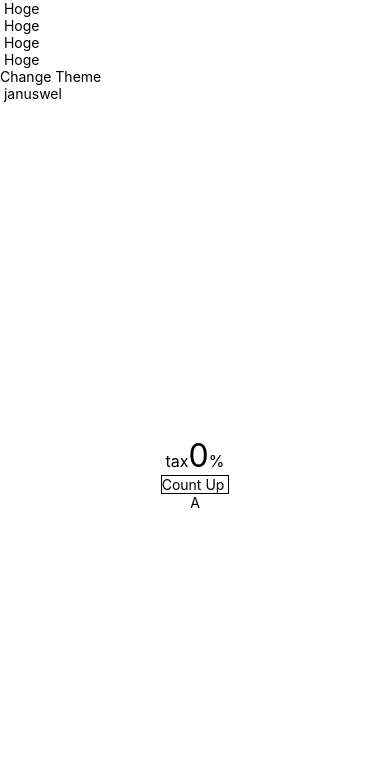
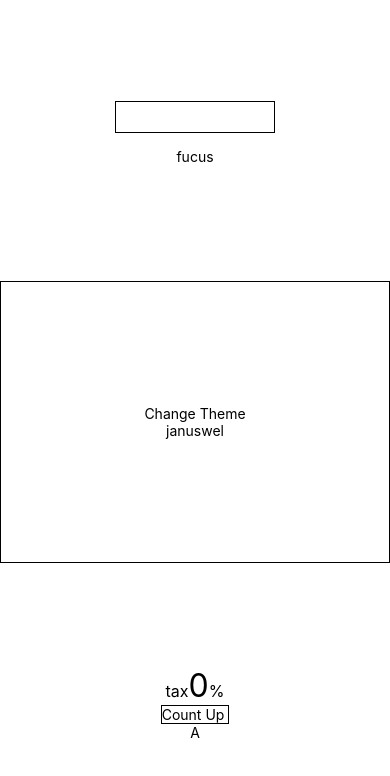
Before and after one commit to hirokoji/dojo, a React Native app in the folder ReactNative/book/MyApp/: screen / in a window 390 px wide. Shown: the top 776 px of the page. Built offline with nearby package versions, Linux system fonts and the light colour scheme.

Commit message:
Add Ref on ReactNative

```diff
--- a/ReactNative/book/MyApp/App.tsx
+++ b/ReactNative/book/MyApp/App.tsx
@@ -12,18 +12,28 @@ import React from 'react';
 import { StyleSheet, View, Text, Alert } from 'react-native';
 import { CountUp } from './samples/CoutUp';
 import { Profile } from './samples/Pofile';
+import { Ref} from "./samples/Ref";
 
 import { ThemeContext, lightTheme, darkTheme } from './samples/ThemeContext';
 
+
+
 const App = () => {
+
     const [theme, setTheme] = React.useState(lightTheme);
 
+    const ContextSample = () => {
+        const styles = StyleSheet.create({
+            box: {
+                flex: 1,
+                borderWidth: 1,
+                justifyContent: "center",
+                alignItems: "center",
+            },
+        });
+
         return (
-        <ThemeContext.Provider value={{ theme, setTheme }}>
-            <Text> Hoge </Text>
-            <Text> Hoge </Text>
-            <Text> Hoge </Text>
-            <Text> Hoge </Text>
+            <View style={styles.box}>
                 <Text
                     onPress={() =>
                         setTheme(theme === lightTheme ? darkTheme : lightTheme)
@@ -32,7 +42,17 @@ const App = () => {
                 >
                     Change Theme
                 </Text>
-            <Profile name="januswel" />
+                <Profile name="januswel"/>
+
+            </View>
+        );
+    };
+
+
+    return (
+        <ThemeContext.Provider value={{ theme, setTheme }}>
+            <Ref/>
+            <ContextSample/>
             <CountUp />
         </ThemeContext.Provider>
     );
--- /dev/null
+++ b/ReactNative/book/MyApp/samples/Ref.tsx
@@ -0,0 +1,36 @@
+import React from 'react';
+import {StyleSheet, TextInput, View, Text} from 'react-native';
+
+const styles = StyleSheet.create({
+    container: {
+        flex: 1,
+        justifyContent: 'center',
+        alignItems: 'center',
+    },
+    input: {
+        width: 160,
+        height: 32,
+        borderWidth: 1,
+        padding: 4,
+    },
+    button: {
+        padding: 15,
+    },
+});
+
+export const Ref = () => {
+    const ref = React.useRef<TextInput>(null);
+
+    return (
+        <View style={styles.container}>
+            <TextInput ref={ref} style={styles.input}/>
+            <Text
+                style={styles.button}
+                onPress={() => {
+                    ref?.current?.focus();
+                }}>
+                fucus
+            </Text>
+        </View>
+    );
+};
```
Lines whose indentation alone changed are shown as unchanged.
